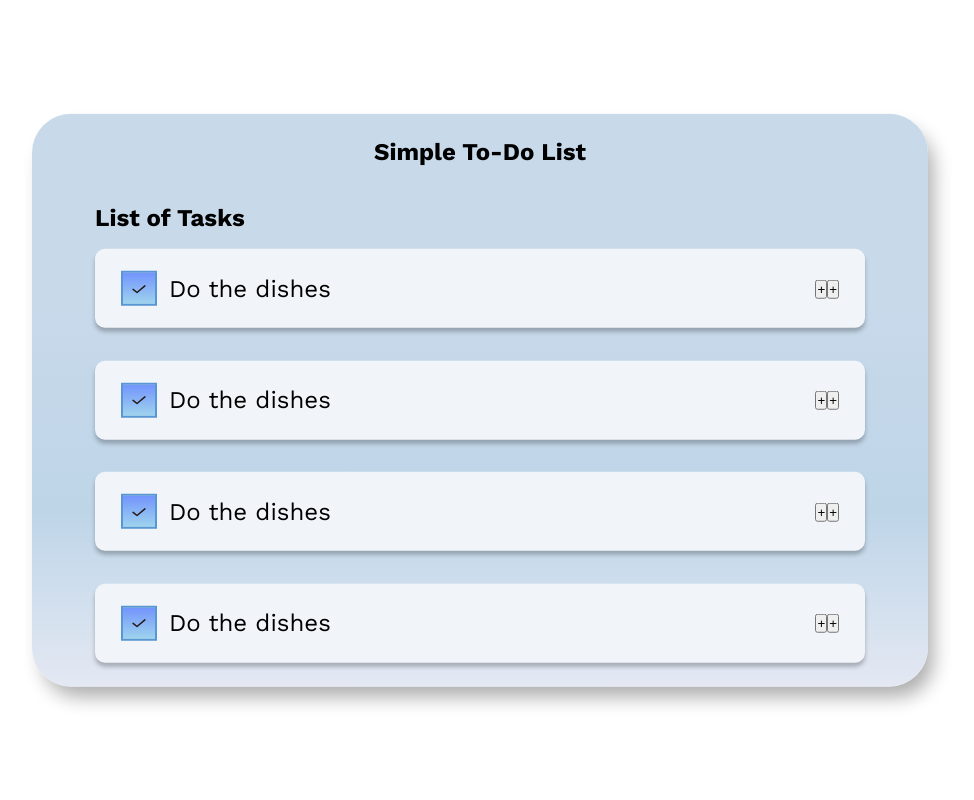
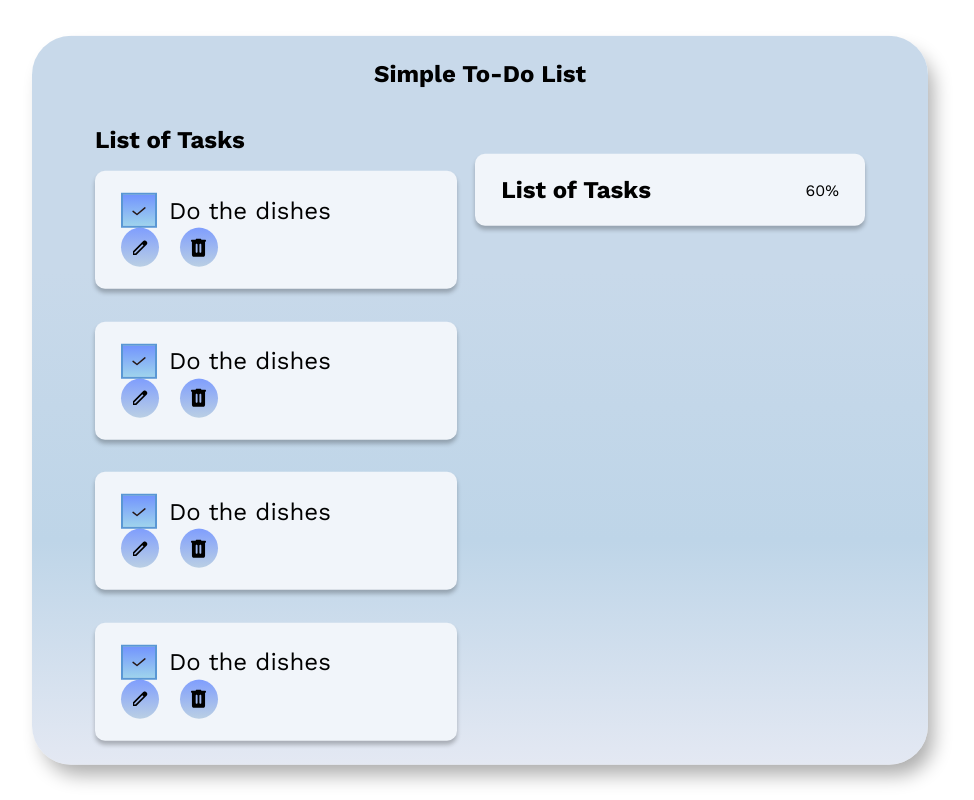
Before and after one commit to HarshitaNahata/to-do-list, a React (Vite) app: page / in a window 1280 px wide. Shown: the whole page, without its empty margins (160-1134 px from the left). Built offline with nearby package versions, Linux system fonts and the light colour scheme.

Commit message:
card component completed and progress component started

```diff
--- a/src/App.jsx
+++ b/src/App.jsx
@@ -1,6 +1,9 @@
 import { useState } from 'react';
 import { Container, Title, Typography } from './components';
 import ToDosList from './components/ToDosList/ToDosList';
+import Card from './components/Card/Card';
+import ProgressBar from './components/ProgressBar/ProgressBar'
+
 function App() {
   const [count, setCount] = useState(0)
 
@@ -10,7 +13,15 @@ function App() {
       <Typography fontSize={24} bold marginTop={"38px"}>
         List of Tasks
       </Typography>
-      <ToDosList />
+      <Container flex>
+        <ToDosList />
+        <Card>
+          <Typography fontSize={24} bold >
+            List of Tasks
+          </Typography>
+          <ProgressBar progress={"60%"} />
+        </Card>
+      </Container>
     </Container>
 
   );
--- a/src/components/ActionButton/ActionButton.jsx
+++ b/src/components/ActionButton/ActionButton.jsx
@@ -3,7 +3,9 @@ import styles from './ActionButton.module.css';
 
 function ActionButton({ handleClick, icon }) {
     return (
-        <div className={styles.actionButton} onClick={() => handleClick()}><img src={icon} alt="icon" /></div>
+        <div className={styles.actionButton} onClick={() => handleClick()}>
+            <img src={icon} alt="icon" />
+        </div>
     )
 }
 
--- a/src/components/ActionButton/ActionButton.module.css
+++ b/src/components/ActionButton/ActionButton.module.css
@@ -0,0 +1,20 @@
+.actionButton {
+    background: linear-gradient(180deg, #3D6BFF 0%, rgba(61, 107, 255, 0.63) 0.01%, #BACFE4 100%);
+    border-radius: 100%;
+    width: 38px;
+    height: 39px;
+    position: relative;
+    cursor: pointer;
+    transition: all 0.4s;
+}
+
+.actionButton:hover {
+    transform: translateY(-2px);
+}
+
+.actionButton img {
+    position: absolute;
+    top: 50%;
+    left: 50%;
+    transform: translate(-50%, -50%);
+}
--- a/src/components/Card/Card.jsx
+++ b/src/components/Card/Card.jsx
@@ -1,19 +1,15 @@
 import React from 'react';
 import styles from './Card.module.css';
-import Typography from '../Typography/Typography';
-import Checkbox from '../Checkbox/Checkbox';
+// import Typography from '../Typography/Typography';
+// import Checkbox from '../Checkbox/Checkbox';
+// import ActionButton from '../ActionButton/ActionButton';
+// import pencil from '../../assets/pencil.svg';
+// import trash from '../../assets/trash.svg';
 
-function Card() {
+function Card({ children }) {
     return (
         <div className={styles.card}>
-            <div className={styles.taskName}>
-                <Checkbox />
-                <Typography fontSize={24}>Do the dishes</Typography>
-            </div>
-            <div className={styles.actionButton}>
-                <button>+</button>
-                <button>+</button>
-            </div>
+            {children}
         </div>
     )
 }
--- a/src/components/Card/Card.module.css
+++ b/src/components/Card/Card.module.css
@@ -8,10 +8,3 @@
     justify-content: space-between;
     align-items: center;
 }
-
-.taskName {
-    display: flex;
-    justify-content: flex-start;
-    align-items: center;
-    gap: 12px;
-}
--- a/src/components/Container/Container.jsx
+++ b/src/components/Container/Container.jsx
@@ -2,9 +2,9 @@
 import React from 'react';
 import styles from "./Container.module.css";
 
-function Container({ children }) {
+function Container({ children, flex }) {
     return (
-        <div className={styles.container}>
+        <div className={flex ? styles.flexContainer : styles.container}>
             {children}
         </div>
     );
--- a/src/components/Container/Container.module.css
+++ b/src/components/Container/Container.module.css
@@ -9,3 +9,11 @@
     left: 50%;
     transform: translate(-50%, -50%);
 }
+
+.flexContainer {
+    display: flex;
+    flex-direction: row;
+    justify-content: center;
+    align-items: flex-start;
+    gap: 18px;
+}
--- /dev/null
+++ b/src/components/ProgressBar/ProgressBar.jsx
@@ -0,0 +1,13 @@
+import React from 'react';
+import styles from './ProgressBar.module.css';
+
+function ProgressBar({ progress }) {
+    return (
+        <div className={styles.progressBar}>
+            <p className={styles.progressValue}>{progress}</p>
+            <div className={styles.progress}></div>
+        </div>
+    )
+}
+
+export default ProgressBar
--- /dev/null
+++ b/src/components/ProgressBar/ProgressBar.module.css
@@ -0,0 +1,5 @@
+.progressBar {}
+
+.progressValue {}
+
+.progress {}
--- /dev/null
+++ b/src/components/ToDoItem/ToDoItem.jsx
@@ -0,0 +1,24 @@
+import React from 'react'
+import Checkbox from '../Checkbox/Checkbox';
+import Typography from '../Typography/Typography';
+import ActionButton from '../ActionButton/ActionButton';
+import styles from './ToDoItem.module.css';
+import pencil from '../../assets/pencil.svg';
+import trash from '../../assets/trash.svg';
+
+function ToDoItem() {
+    return (
+        <div>
+            <div className={styles.taskName}>
+                <Checkbox />
+                <Typography fontSize={24}>Do the dishes</Typography>
+            </div>
+            <div className={styles.actionButtons}>
+                <ActionButton icon={pencil} handleClick={() => null} />
+                <ActionButton icon={trash} handleClick={() => null} />
+            </div>
+        </div>
+    )
+}
+
+export default ToDoItem
--- /dev/null
+++ b/src/components/ToDoItem/ToDoItem.module.css
@@ -0,0 +1,12 @@
+.taskName {
+    display: flex;
+    justify-content: flex-start;
+    align-items: center;
+    gap: 12px;
+}
+
+.actionButtons {
+    display: flex;
+    flex-direction: row;
+    gap: 21px;
+}
--- a/src/components/ToDosList/ToDosList.jsx
+++ b/src/components/ToDosList/ToDosList.jsx
@@ -1,11 +1,16 @@
 import React from 'react';
 import Card from '../Card/Card';
 import styles from './ToDosList.module.css'
+import ToDoItem from '../ToDoItem/ToDoItem';
 
 function ToDosList() {
     return (
         <div className={styles.todoList}>
-            {[0, 1, 2, 3].map((item) => (<Card />))}
+            {[0, 1, 2, 3].map((item) => (
+                <Card>
+                    <ToDoItem />
+                </Card>
+            ))}
         </div>
     )
 }
```
